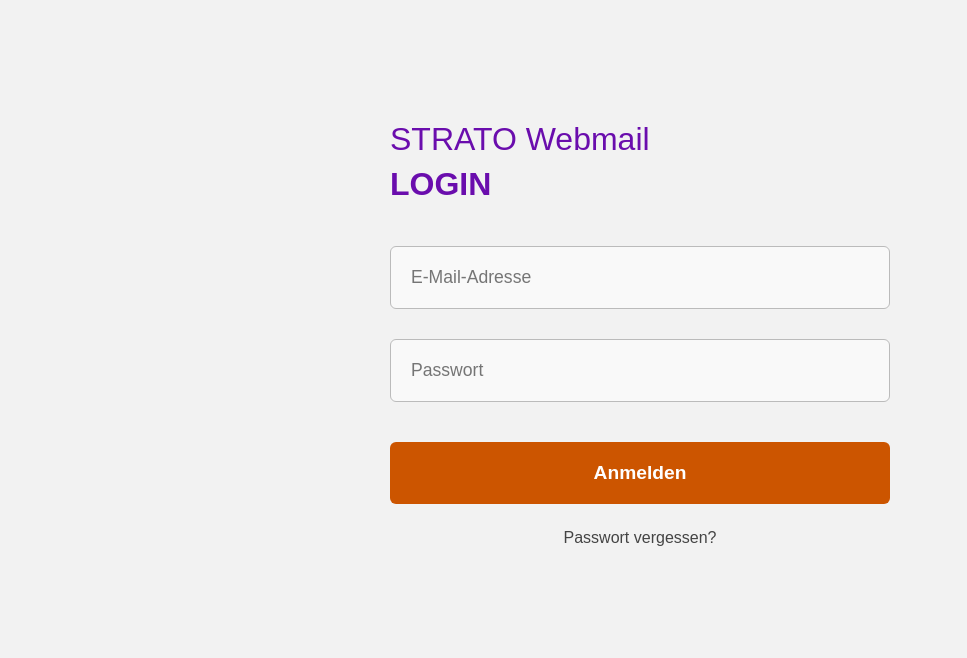
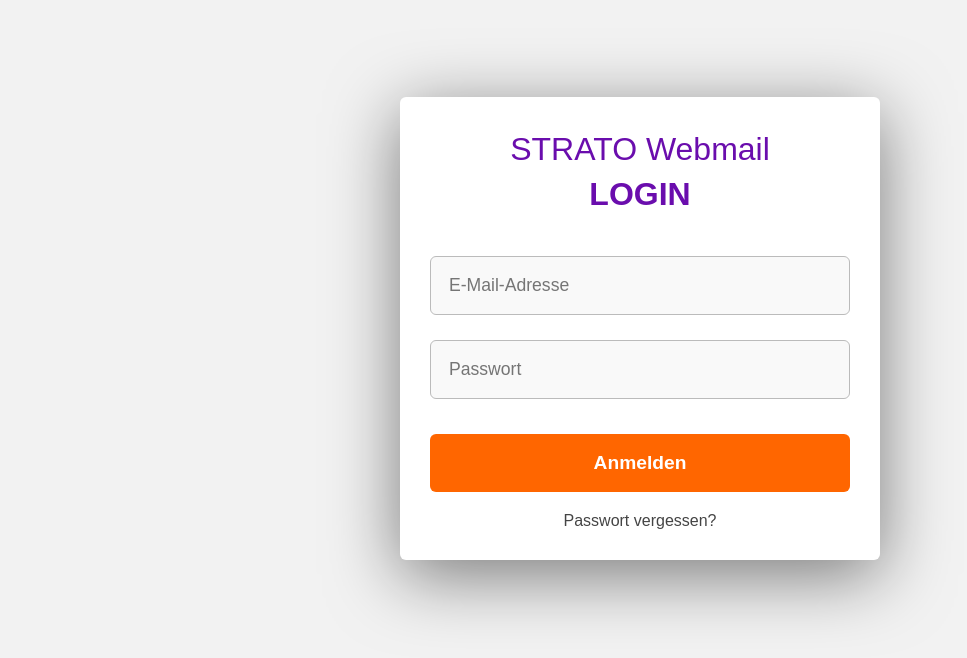
Before and after one commit to pub-fe32a33a64654d89bbae629210/stra, a plain HTML site: page index.html in a window 1280 px wide. Shown: the part 42-700 px from the top of the page, without its empty margins (0-967 px from the left). Drawn offline with Linux system fonts and the light colour scheme.

Commit message:
Update index.html

```diff
--- a/index.html
+++ b/index.html
@@ -23,34 +23,37 @@
     }
 
     .login-box {
-      max-width: 500px;   /* wider */
-      margin: 80px auto;
-      padding: 20px;
+      width: 420px;                  /* fixed width */
+      margin: 80px auto;             /* center horizontally */
+      padding: 30px;
+      background: #fff;
+      text-align: center;             /* center content text */
+      border-radius: 6px;            /* rounded corners */
+      box-shadow: 0 15px 70px #00000080; /* soft black shadow */
     }
 
     .login-box h1 {
       margin: 0 0 40px;
       font-size: 2rem;
-      text-align: left;
       line-height: 1.4;
-      color: #6a0dad; /* purple */
-      font-weight: normal; /* STRATO Webmail regular */
+      color: #6a0dad;                /* purple */
+      font-weight: normal;            /* STRATO Webmail regular */
     }
 
     .login-box h1 strong {
-      font-weight: 900; /* only LOGIN bold */
+      font-weight: 900;               /* LOGIN bold */
     }
 
     .login-box form input {
       width: 100%;
-      padding: 20px;              /* taller */
-      margin-bottom: 30px;        /* clear separation */
+      padding: 18px;
+      margin-bottom: 25px;
       border: 1px solid #bbb;
       border-radius: 6px;
       font-size: 1.1rem;
-      display: block;
       box-sizing: border-box;
-      background-color: #f9f9f9; /* blend into gray bg */
+      background-color: #f9f9f9;
+      text-align: left;               /* left-aligned text in input */
     }
 
     .login-box form input:focus {
@@ -61,8 +64,8 @@
 
     .login-box form button {
       width: 100%;
-      padding: 20px;               /* tall button */
-      background: #cc5500;         /* burnt orange */
+      padding: 18px;
+      background: #ff6600;            /* bright orange */
       border: none;
       border-radius: 6px;
       color: #fff;
@@ -73,12 +76,12 @@
     }
 
     .login-box form button:hover {
-      background: #b34700; /* darker burnt orange */
+      background: #e65c00;            /* darker orange */
     }
 
     .forgot {
       display: block;
-      margin-top: 25px;
+      margin-top: 20px;
       text-align: center;
       color: #444;
       font-size: 1rem;
```
